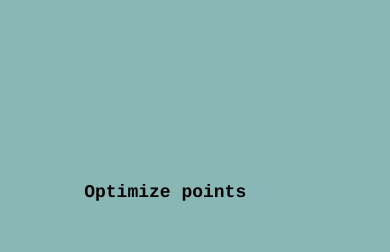
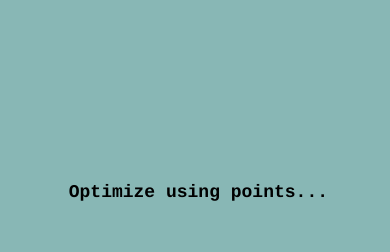
Before and after one commit to brehnden-daly/travel-shacking, a React Native app: screen / in a window 390 px wide. Shown: the part 352-604 px from the top of the page. Built offline with nearby package versions, Linux system fonts and the light colour scheme.

Commit message:
Changed phrases

```diff
--- a/Views/Landing.tsx
+++ b/Views/Landing.tsx
@@ -6,9 +6,10 @@ const icon = require('../assets/adaptive-icon.png');
 
 export default function LANDING() {
 
-  const [optimizeLabels, setOptimizeLabels] = useState( ["spending...          ", "credit cards...          ", "points usage...          "] );
+  const [optimizeLabels, setOptimizeLabels] = useState( ["getting points...             ", "using points...             "] );
   const [currLabel, setCurrLabel] = useState(0);
   const [currIndex, setCurrIndex] = useState(0);
+
 
 
   useEffect(() => {
@@ -33,7 +34,7 @@ export default function LANDING() {
         <View style={{flex: 1, flexDirection: 'column-reverse'}}>
           <Text style={{textAlign: 'right', fontSize: 18, fontFamily: 'courier', fontWeight: 'bold'}}>Optimize </Text>
         </View>
-        <View style={{flex: 1.15, flexDirection: 'column-reverse'}}>
+        <View style={{flex: 1.35, flexDirection: 'column-reverse'}}>
           <Text style={{textAlign: 'left', fontSize: 18, fontFamily: 'courier', fontWeight: 'bold'}}>{optimizeLabels[currLabel].slice(0,currIndex)}</Text>
         </View>
 
```
